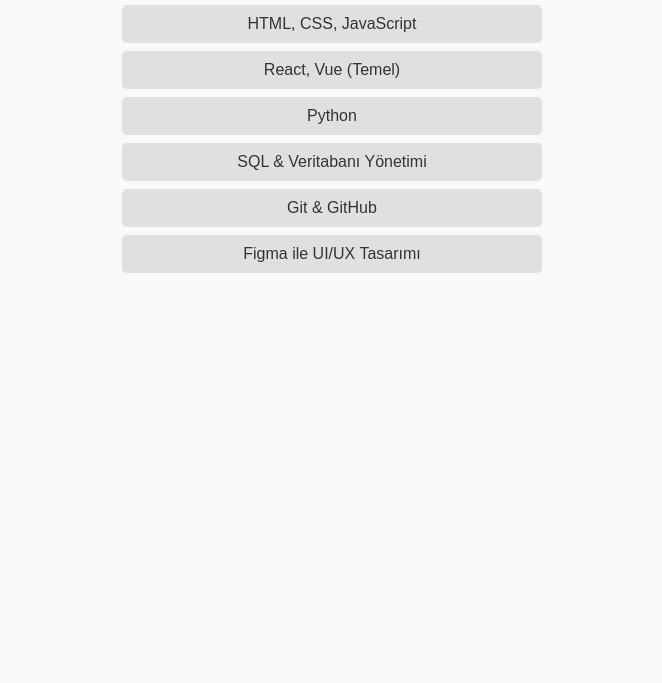
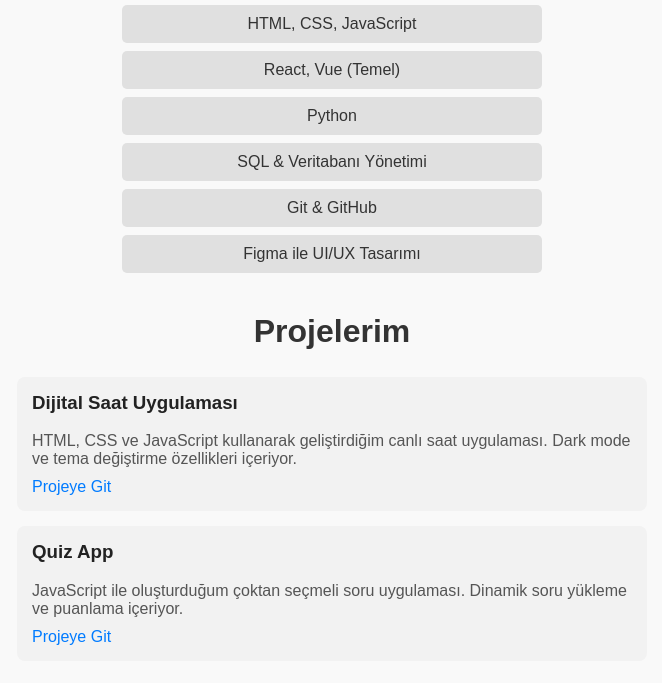
Before and after one commit to Arifecinar/yazilim-muhendisligi-odev, a plain HTML site: page OneDrive/Desktop/yazilim-muhendisligi-odev/-kisisel-web-sitesi/index.html in a window 1280 px wide. Shown: the part 407-1090 px from the top of the page, without its empty margins (308-970 px from the left). Before the commit the page ends 800 px from the top, so only its background shows below. Drawn offline with Linux system fonts and the light colour scheme.

Commit message:
📂 Gün 14: Projeler bölümü eklendi

```diff
--- a/OneDrive/Desktop/yazilim-muhendisligi-odev/-kisisel-web-sitesi/index.html
+++ b/OneDrive/Desktop/yazilim-muhendisligi-odev/-kisisel-web-sitesi/index.html
@@ -25,6 +25,21 @@
             <li>Figma ile UI/UX Tasarımı</li>
         </ul>
     </section>
+    <section id="projects">
+        <h2>Projelerim</h2>
+        <div class="project">
+            <h3>Dijital Saat Uygulaması</h3>
+            <p>HTML, CSS ve JavaScript kullanarak geliştirdiğim canlı saat uygulaması. Dark mode ve tema değiştirme özellikleri içeriyor.</p>
+            <a href="https://github.com/Arifecinar/yazilim-muhendisligi-odev" target="_blank">Projeye Git</a>
+        </div>
+
+        <div class="project">
+            <h3>Quiz App</h3>
+            <p>JavaScript ile oluşturduğum çoktan seçmeli soru uygulaması. Dinamik soru yükleme ve puanlama içeriyor.</p>
+            <a href="#">Projeye Git</a>
+        </div>
+    </section>
+
 
 
 </body>
--- a/OneDrive/Desktop/yazilim-muhendisligi-odev/-kisisel-web-sitesi/style.css
+++ b/OneDrive/Desktop/yazilim-muhendisligi-odev/-kisisel-web-sitesi/style.css
@@ -43,3 +43,35 @@
     border-radius: 5px;
     color: #333;
 }
+#projects {
+    margin-top: 40px;
+}
+
+.project {
+    background-color: #f2f2f2;
+    padding: 15px;
+    margin: 15px auto;
+    max-width: 600px;
+    border-radius: 8px;
+    text-align: left;
+}
+
+.project h3 {
+    margin-top: 0;
+    color: #222;
+}
+
+.project p {
+    color: #555;
+}
+
+.project a {
+    display: inline-block;
+    margin-top: 10px;
+    color: #007BFF;
+    text-decoration: none;
+}
+
+.project a:hover {
+    text-decoration: underline;
+}
```
